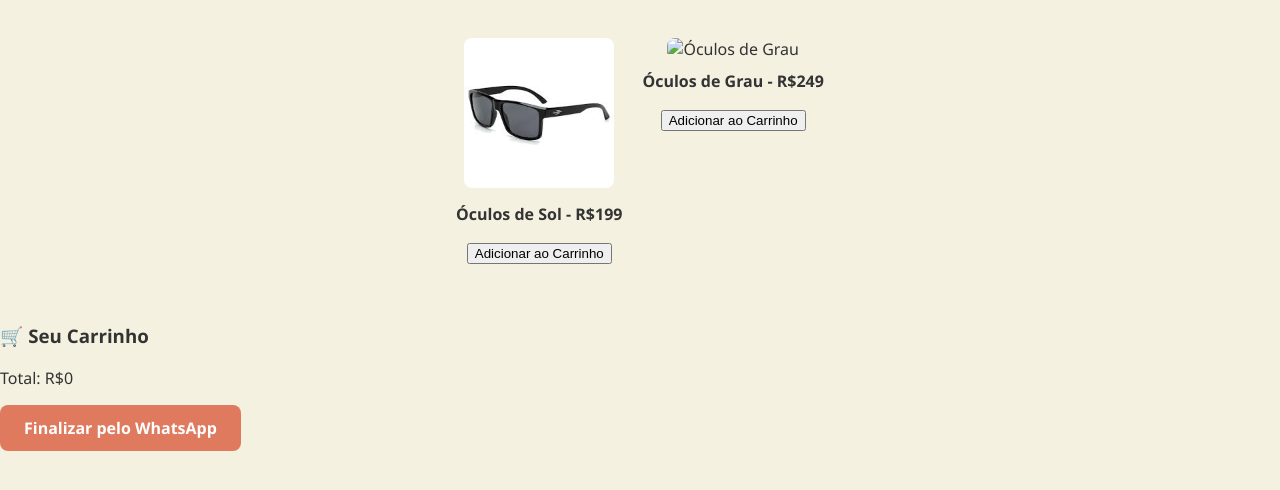
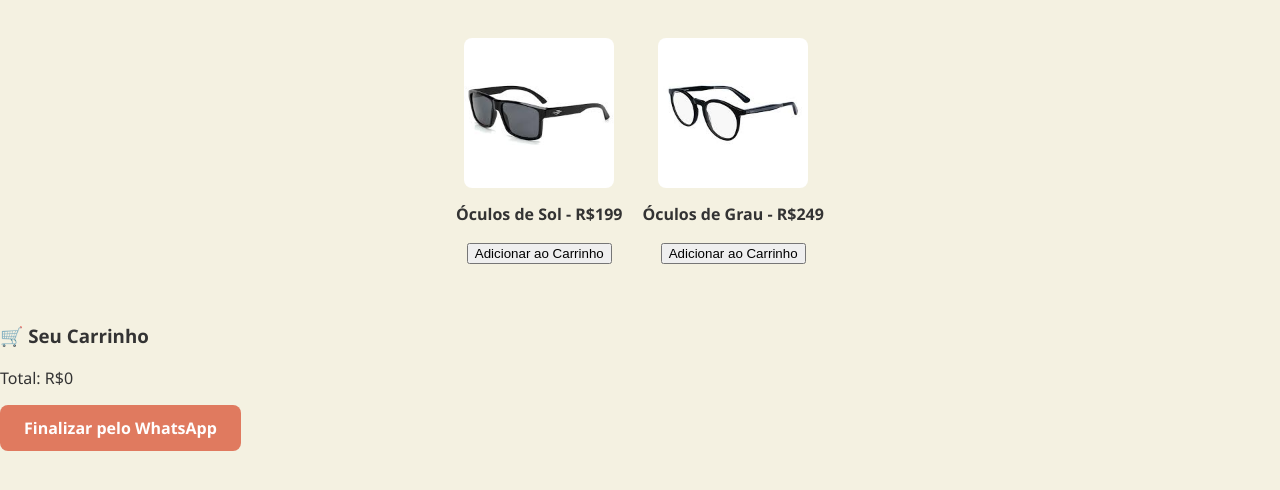
Before and after one commit to afvsf/cactus, a plain HTML site: page produtos.html in a window 1280 px wide. Shown: the part 252-742 px from the top of the page. Drawn offline with Linux system fonts and the light colour scheme.

Commit message:
Fix HTML encoding issues in produtos.html

```diff
--- a/produtos.html
+++ b/produtos.html
@@ -41,7 +41,7 @@
         <button onclick="adicionarCarrinho('Óculos de Sol', 199)">Adicionar ao Carrinho</button>
       </div>
       <div class="item">
-        <img src="imagens/exemplar/oculos2.jpg" alt="Óculos de Grau" />
+        <img src="eoculos2.jpg" alt="Óculos de Grau" />
         <p>Óculos de Grau - R$249</p>
         <button onclick="adicionarCarrinho('Óculos de Grau', 249)">Adicionar ao Carrinho</button>
       </div>
```
